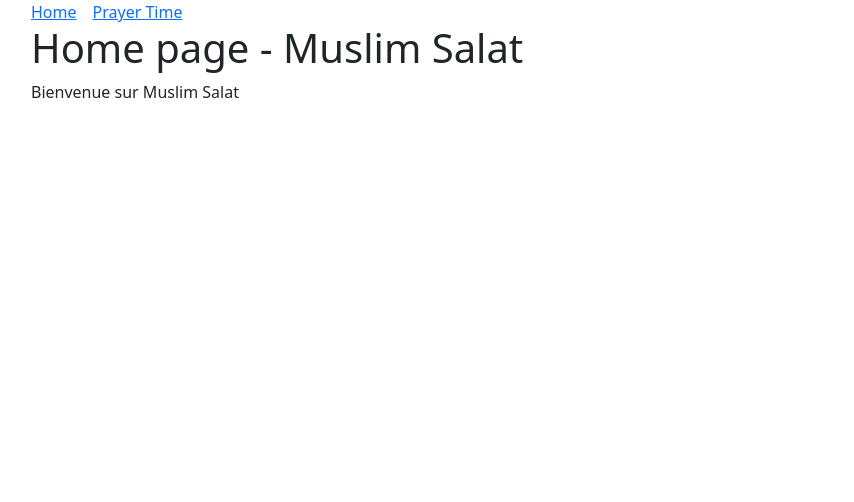
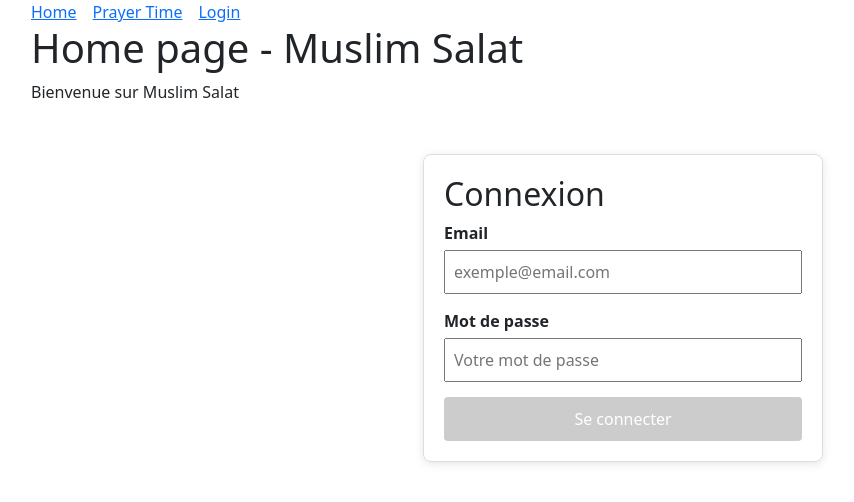
Before and after one commit to yildirim-metin/MuslimSalatWeb, an Angular app: page /login in a window 1280 px wide. Before the commit this address led to /. Shown: the top 502 px of the page, without its empty margins (17-871 px from the left). Built offline with nearby package versions, Linux system fonts and the light colour scheme.

Commit message:
login page

```diff
--- a/src/app/app.html
+++ b/src/app/app.html
@@ -2,10 +2,12 @@
   <nav class="d-flex gap-3">
     <a routerLink="/">Home</a>
     <a routerLink="prayer-time">Prayer Time</a>
+    <a routerLink="login">Login</a>
   </nav>
 
   <h1>Home page - Muslim Salat</h1>
   <p>Bienvenue sur Muslim Salat</p>
+
 </div>
 
 <router-outlet />
--- a/src/app/app.routes.ts
+++ b/src/app/app.routes.ts
@@ -5,4 +5,8 @@ export const routes: Routes = [
     path: 'prayer-time',
     loadComponent: () => import('./features/player-time/player-time').then((r) => r.PlayerTime),
   },
+  {
+    path: 'login',
+    loadComponent: () => import('./login/login').then((r) => r.LoginComponent),
+  },
 ];
--- /dev/null
+++ b/src/app/login/login.html
@@ -0,0 +1,28 @@
+<div class="login-container">
+    <h2>Connexion</h2>
+
+    <form [formGroup]="loginForm" (ngSubmit)="onSubmit()">
+
+        <div class="form-group">
+            <label for="email">Email</label>
+            <input type="email" id="email" formControlName="email" placeholder="exemple@email.com">
+
+            <div *ngIf="loginForm.get('email')?.invalid && loginForm.get('email')?.touched" class="error">
+                Email invalide ou requis.
+            </div>
+        </div>
+
+        <div class="form-group">
+            <label for="password">Mot de passe</label>
+            <input type="password" id="password" formControlName="password" placeholder="Votre mot de passe">
+
+            <div *ngIf="loginForm.get('password')?.invalid && loginForm.get('password')?.touched" class="error">
+                Le mot de passe doit faire au moins 6 caractères.
+            </div>
+        </div>
+
+        <p *ngIf="errorMessage" class="global-error">{{ errorMessage }}</p>
+
+        <button type="submit" [disabled]="loginForm.invalid">Se connecter</button>
+    </form>
+</div>
--- /dev/null
+++ b/src/app/login/login.scss
@@ -0,0 +1,45 @@
+.login-container {
+    max-width: 400px;
+    margin: 50px auto;
+    padding: 20px;
+    border: 1px solid #ddd;
+    border-radius: 8px;
+    box-shadow: 0 2px 10px rgba(0,0,0,0.1);
+  }
+
+  .form-group {
+    margin-bottom: 15px;
+  }
+
+  label {
+    display: block;
+    margin-bottom: 5px;
+    font-weight: bold;
+  }
+
+  input {
+    width: 100%;
+    padding: 8px;
+    box-sizing: border-box; /* Important pour que le padding ne dépasse pas */
+  }
+
+  button {
+    width: 100%;
+    padding: 10px;
+    background-color: #007bff;
+    color: white;
+    border: none;
+    border-radius: 4px;
+    cursor: pointer;
+  }
+
+  button:disabled {
+    background-color: #ccc;
+    cursor: not-allowed;
+  }
+
+  .error {
+    color: red;
+    font-size: 0.8em;
+    margin-top: 5px;
+  }
--- /dev/null
+++ b/src/app/login/login.ts
@@ -0,0 +1,39 @@
+import { Component } from '@angular/core';
+import { FormBuilder, FormGroup, Validators, ReactiveFormsModule } from '@angular/forms';
+import { CommonModule } from '@angular/common'; // Pour *ngIf
+import { Router } from '@angular/router';
+
+@Component({
+  selector: 'app-login',
+  standalone: true, // Si tu es en mode standalone
+  imports: [ReactiveFormsModule, CommonModule], // Imports nécessaires
+  templateUrl: './login.html',
+  styleUrls: ['./login.scss']
+})
+export class LoginComponent {
+  loginForm: FormGroup;
+  errorMessage: string = '';
+
+  constructor(
+    private fb: FormBuilder,
+    private router: Router
+  ) {
+    // Création du formulaire avec validations
+    this.loginForm = this.fb.group({
+      email: ['', [Validators.required, Validators.email]],
+      password: ['', [Validators.required, Validators.minLength(6)]]
+    });
+  }
+
+  onSubmit() {
+    if (this.loginForm.valid) {
+      console.log('Données du formulaire :', this.loginForm.value);
+
+      // Ici, tu appelleras plus tard ton service d'authentification
+      // Pour l'instant, on simule une redirection
+      this.router.navigate(['/dashboard']);
+    } else {
+      this.errorMessage = "Veuillez remplir correctement tous les champs.";
+    }
+  }
+}
```
